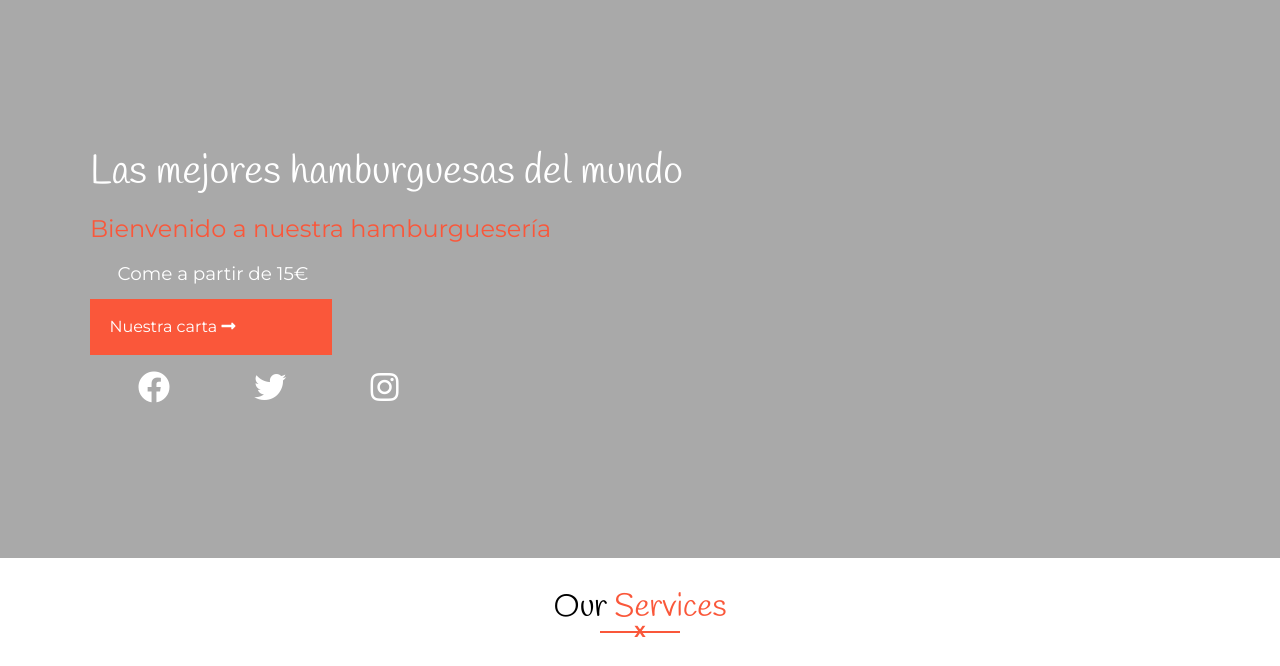
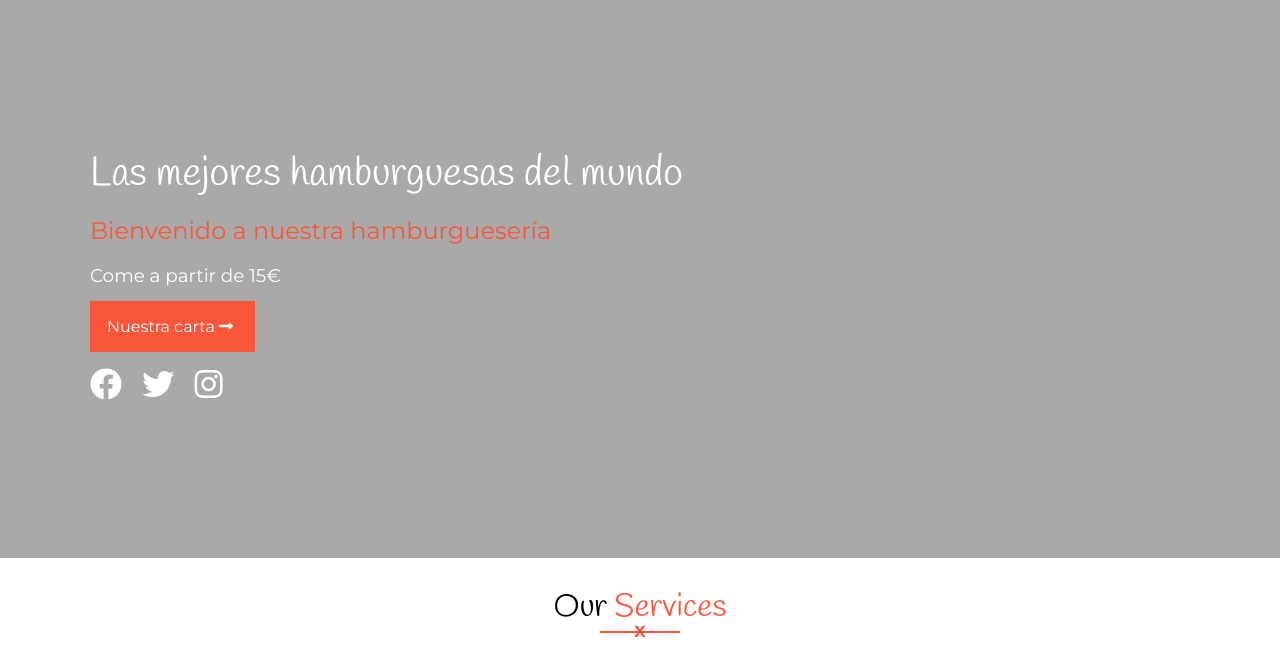
Before and after one commit to JPfstack/Hamburgueseria, a plain HTML site: page index.html in a window 1280 px wide. Shown: the part 134-800 px from the top of the page. Drawn offline with Linux system fonts and the light colour scheme.

Commit message:
corregido hero

```diff
--- a/CSS/style.css
+++ b/CSS/style.css
@@ -216,7 +216,7 @@ Al incluir imagen y color se pueden combinar entre ambos mediante background ble
 
 /* flex en hero para colocar los elementos dentro de la imagen, con with 100% los elementos se colocan centrados verticalmente */
 .hero .container {
-    width: 90%;
+    width: 100%;
 }
 
 /* damos estilo a los elementos h1, h2 y p dentro del hero */
@@ -230,11 +230,14 @@ Al incluir imagen y color se pueden combinar entre ambos mediante background ble
     color: var(--color-principal);
     font-size: 1.5em;
     margin: 1em 0;
+
 }
 
 .hero p {
     font-size: 1.15em;
     color: white;
+
+   margin:0;
 }
 
 /* diseño del boton, hacemos una clase para usarla en todos los botones de la web */
@@ -242,11 +245,11 @@ Al incluir imagen y color se pueden combinar entre ambos mediante background ble
     display: inline-block;
     background-color: var(--color-principal);
     color: white;
-    padding: 1.15em;
+    padding: 1em;
     text-decoration: none;
     margin: 1em 0;
     border: 1px solid var(--color-principal);
-    width: 22%;
+    width: 15%;
 }
 
 /* diseño del boton cuando pasamos raton por encima, modificando fondo, color de texto y transiciones */
@@ -268,12 +271,16 @@ Al incluir imagen y color se pueden combinar entre ambos mediante background ble
 .hero .social li {
     display: inline-block;
     font-size: 2em;
-    margin-right: 1em;
+    text-align: left;
+
 }
 
 .hero .social a {
+    margin: 0 .5em 0 0;
     color: white;
     text-decoration: none;
+    text-align: left;
+
 }
 /* ---FIN HERO--- */
 
```
